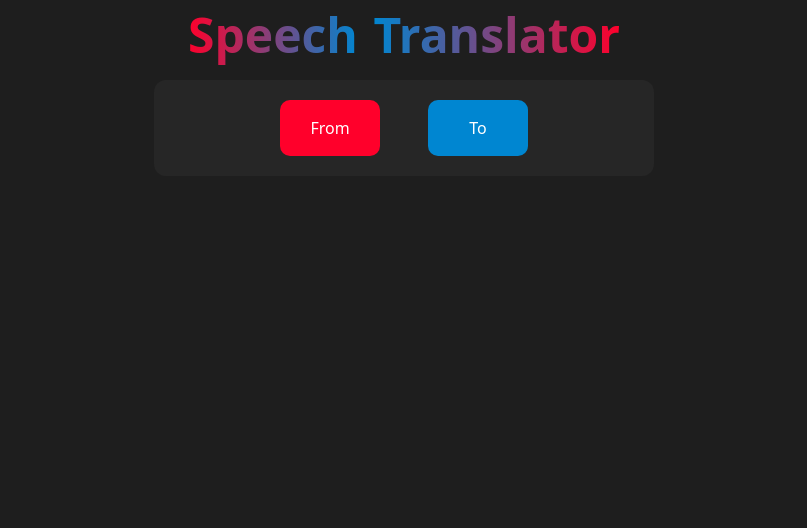
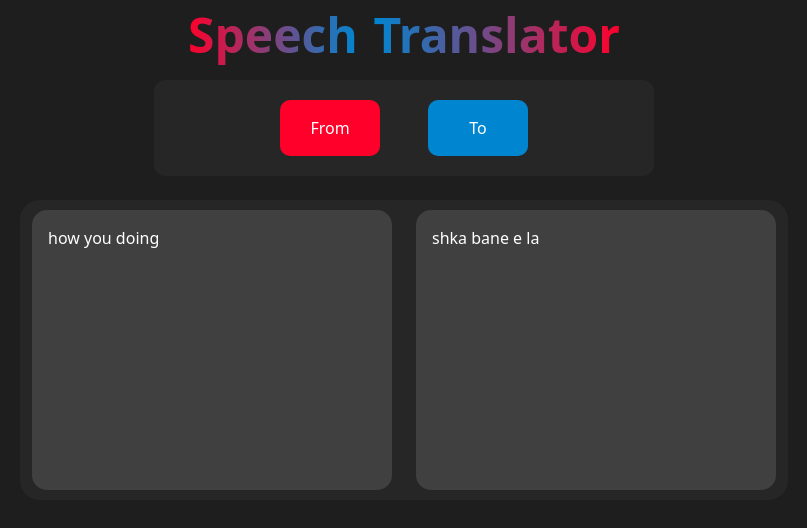
Before and after one commit to codify4/nextJS_Projects, a Next.js app in the folder speech_translator/: page / in a window 1280 px wide. Shown: the top 528 px of the page, without its empty margins (236-1043 px from the left). Built offline with nearby package versions, Linux system fonts and the light colour scheme.

Commit message:
Update Translate.tsx

```diff
--- a/speech_translator/components/Translate.tsx
+++ b/speech_translator/components/Translate.tsx
@@ -4,17 +4,42 @@ import { useState } from "react";
 import LanguagePicker from "./LanguagePicker";
 import translate from "google-translate-api";
 
-// make the design of the thing { text boxes }
 // lang picker 2 lang states props??
 // translate library use the states in the translate()
 
 
 const Translate = () => {
+
+    const [fromLang, setFromLang] = useState('');
+    const [toLang, setToLang] = useState('');
+
+    const handleLangSelect = (lang: string, name: string) => {
+        if(name === "From") {
+            setFromLang(lang);
+          }
+          else if(name === "To") {
+            setToLang(lang);
+          }
+    }
+
+
     return (
-        <div>
+         <div className="flex flex-col items-center">
+
             <div className='inline-flex items-center justify-center mt-5 w-[500px] bg-neutral-800 rounded-xl'>
-                <LanguagePicker name='From' />
-                <LanguagePicker name='To' />
+                <LanguagePicker name='From' onLangSelect={handleLangSelect} />
+                <LanguagePicker name='To' onLangSelect={handleLangSelect} />
+            </div>
+
+            <div className="flex items-center justify-centerw-[800px] h-[300px] m-6 px-3 py-2 bg-neutral-800 rounded-[20px]">
+                <div className="inline-flex gap-6">
+                    <div className="flex w-[360px] h-[280px] p-4 rounded-[15px] bg-neutral-700 text-white">
+                        how you doing
+                    </div>
+                    <div className="flex w-[360px] h-[280px] p-4 rounded-[15px] bg-neutral-700 text-white">
+                        shka bane e la
+                    </div>
+                </div>
             </div>
         </div>
     );
```
